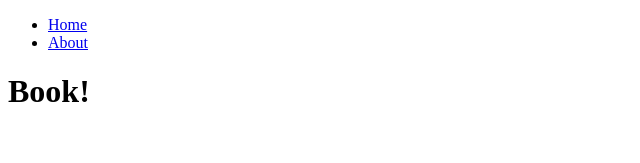
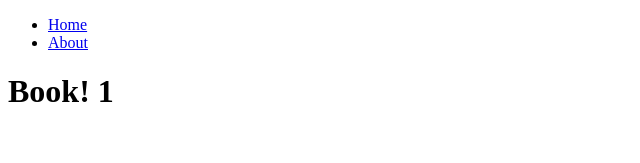
Before and after one commit to johj703/NewYork-Times-Best-Seller-List, a Next.js app: page /books/1 in a window 1280 px wide. Shown: the top 163 px of the page, without its empty margins (0-640 px from the left). Built offline with nearby package versions, Linux system fonts and the light colour scheme.

Commit message:
주소에 books id를 입력하면 화면에 나타나도록 작성

```diff
--- a/app/(books)/books/[id]/page.tsx
+++ b/app/(books)/books/[id]/page.tsx
@@ -1,4 +1,3 @@
-export default function BookDetail(props) {
-    console.log(props)
-    return <h1>Book!</h1>
+export default function BookDetail({params: {id}}: {params: {id: string}}) {
+    return <h1>Book! {id}</h1>
 }
```
